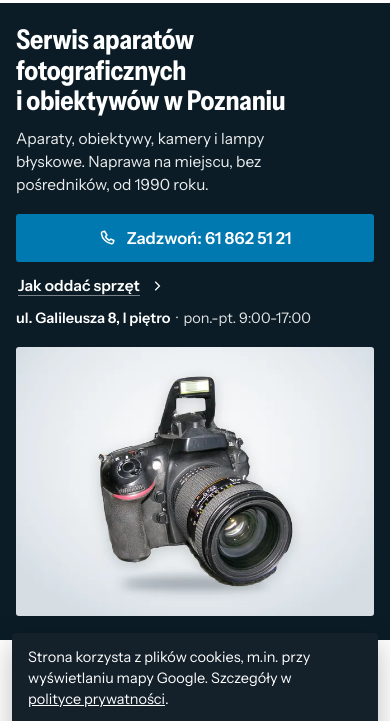
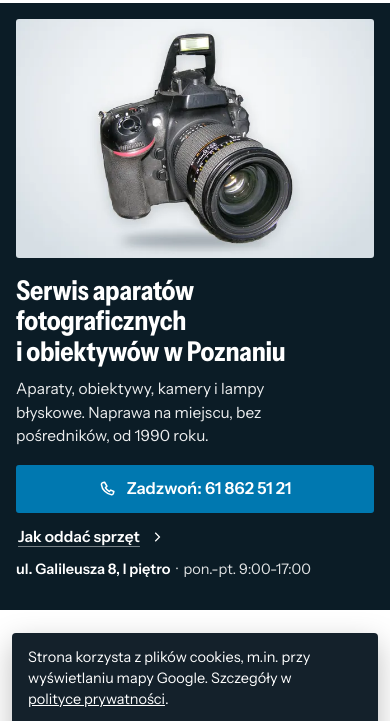
Before and after one commit to Disaster26/fotoserwis-koncepcja, a plain HTML site: page index.html in a window 390 px wide. Shown: the part 53-774 px from the top of the page. Drawn offline with Linux system fonts and the light colour scheme.

Commit message:
Telefon: w pierwszym ekranie najpierw zdjecie aparatu (3:2, caly aparat), pod nim naglowek, opis i przycisk
Co-Authored-By: Claude Opus 5.5 <noreply@anthropic.com>

```diff
--- a/index.html
+++ b/index.html
@@ -427,6 +427,9 @@ h1,.hero h1,.ph-head h1{font-size:clamp(25px,7vw,29px)}
 .stopka .logo small{text-wrap:balance}
 p,li,dd{text-wrap:pretty}
 @media (max-width:700px){
+.hero picture{order:1;margin:16px auto 0;aspect-ratio:3/2}
+.hero picture img{width:100%;height:100%;object-fit:cover;object-position:50% 50%}
+.hero .in{order:2;padding:18px 0 30px}
 .stopka .g{grid-template-columns:1fr 1fr}
 .stopka .g>div:nth-child(2),.stopka .g>div:nth-child(3){grid-column:1/-1}
 .stopka .g>div:nth-child(3) p:not(.h4){display:inline}
```
Also changed, not shown: dlaczego-my/index.html (+3 -0 lines), jak-oddac-sprzet/index.html (+3 -0 lines), kontakt/index.html (+3 -0 lines), o-nas/index.html (+3 -0 lines), polityka-prywatnosci/index.html (+3 -0 lines), uslugi/aparaty-analogowe/index.html (+3 -0 lines), uslugi/aparaty-cyfrowe/index.html (+3 -0 lines), uslugi/index.html (+3 -0 lines), uslugi/kamery-video/index.html (+3 -0 lines), uslugi/lampy-blyskowe/index.html (+3 -0 lines), uslugi/obiektywy/index.html (+3 -0 lines).
